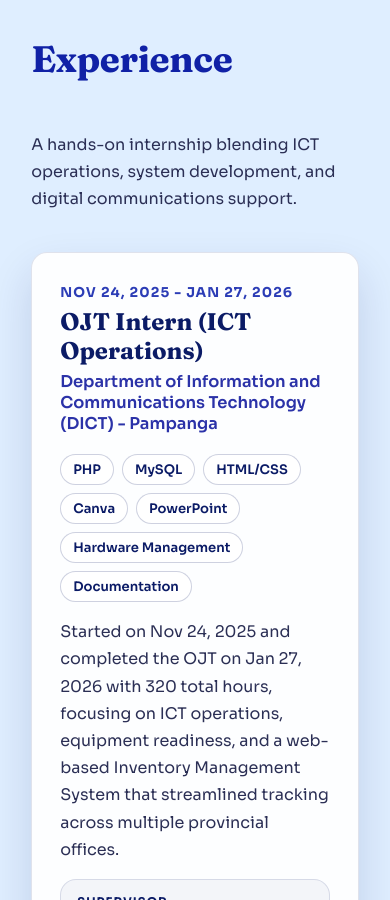
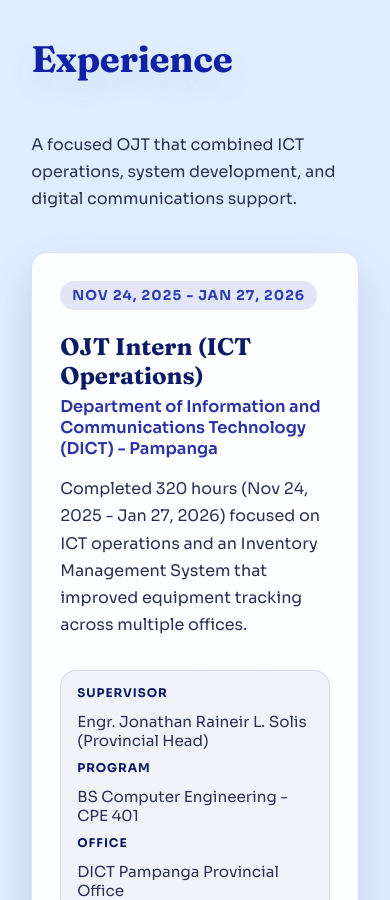
Before and after one commit to Freiderich/Portfolio, a React (Vite) app: page / in a window 390 px wide. Shown: the part 11100-12000 px from the top of the page. Built offline with nearby package versions, Linux system fonts and the light colour scheme.

Commit message:
Fixed Design of Experience and Projects

```diff
--- a/src/components/Experience.jsx
+++ b/src/components/Experience.jsx
@@ -7,27 +7,30 @@ function Experience() {
     company: "Department of Information and Communications Technology (DICT) - Pampanga",
     period: "Nov 24, 2025 - Jan 27, 2026",
     summary:
-      "Started on Nov 24, 2025 and completed the OJT on Jan 27, 2026 with 320 total hours, focusing on ICT operations, equipment readiness, and a web-based Inventory Management System that streamlined tracking across multiple provincial offices.",
+      "Completed 320 hours (Nov 24, 2025 - Jan 27, 2026) focused on ICT operations and an Inventory Management System that improved equipment tracking across multiple offices.",
     details: [
       { label: "Supervisor", value: "Engr. Jonathan Raineir L. Solis (Provincial Head)" },
       { label: "Program", value: "BS Computer Engineering - CPE 401" },
       { label: "Office", value: "DICT Pampanga Provincial Office" },
     ],
     highlights: [
-      "Built an Inventory Management System with authentication, search, and column filtering using PHP and MySQL.",
-      "Managed laptop inventories, labeling, and device readiness for training sessions and exams.",
-      "Supported digital communications with posters, recap videos, and presentation materials.",
-      "Coordinated training logistics, documentation, and certificate distribution to participants.",
+      "Built an Inventory Management System with authentication, search, and filtering (PHP/MySQL).",
+      "Handled equipment inventories, labeling, and readiness for trainings/exams.",
+      "Delivered communications support: posters, recap videos, and certificates.",
     ],
     tasks: [
-      "IT support and equipment organization, including workstation setup and troubleshooting.",
-      "NetAcad course setup, PowerPoint lesson creation, and completion of training modules.",
-      "SPARK social media training outputs, forms, and webinar materials.",
+      "IT support, workstation setup, and troubleshooting.",
+      "NetAcad course setup and training materials (PowerPoint).",
+      "SPARK social media outputs and webinar materials.",
     ],
     learnings: [
-      "Applied PHP/MySQL concepts for CRUD, authentication, and system debugging.",
-      "Used networking fundamentals for device inventory and readiness checks.",
-      "Practiced content design workflows in Canva and presentation tools.",
+      "Applied PHP/MySQL for CRUD, authentication, and debugging.",
+      "Used networking fundamentals for device checks and readiness.",
+      "Improved content design workflows in Canva and presentations.",
+    ],
+    takeaways: [
+      "Strengthened web development, database management, and IT support skills.",
+      "Improved communication, teamwork, and time management.",
     ],
     skills: [
       "PHP",
@@ -48,28 +51,22 @@ function Experience() {
   return (
     <section id="experience" className="experience-section">
       <div className="experience-wrap">
-        <div className="experience-heading">
+        <header className="experience-heading">
           <h2>Experience</h2>
           <p className="experience-lead">
-            A hands-on internship blending ICT operations, system development, and
+            A focused OJT that combined ICT operations, system development, and
             digital communications support.
           </p>
-        </div>
+        </header>
 
-        <div className="experience-grid">
-          <article className="experience-card">
-            <div className="experience-header">
+        <div className="experience-dashboard">
+          <div className="dashboard-main">
+            <article className="dashboard-card intro">
+              <div className="dashboard-header">
+                <span className="experience-date">{dictExperience.period}</span>
                 <div>
-                <span className="experience-date">{dictExperience.period}</span>
                   <h3>{dictExperience.role}</h3>
                   <h4>{dictExperience.company}</h4>
-              </div>
-              <div className="experience-badges">
-                {dictExperience.skills.map((skill) => (
-                  <span key={skill} className="experience-badge">
-                    {skill}
-                  </span>
-                ))}
                 </div>
               </div>
 
@@ -84,8 +81,17 @@ function Experience() {
                 ))}
               </div>
 
-            <div className="experience-columns">
-              <div>
+              <div className="dashboard-badges">
+                {dictExperience.skills.map((skill) => (
+                  <span key={skill} className="experience-badge">
+                    {skill}
+                  </span>
+                ))}
+              </div>
+            </article>
+
+            <div className="dashboard-panels">
+              <div className="panel">
                 <h5 className="experience-subtitle">Key Highlights</h5>
                 <ul className="experience-list">
                   {dictExperience.highlights.map((item) => (
@@ -93,7 +99,7 @@ function Experience() {
                   ))}
                 </ul>
               </div>
-              <div>
+              <div className="panel">
                 <h5 className="experience-subtitle">Primary Tasks</h5>
                 <ul className="experience-list">
                   {dictExperience.tasks.map((item) => (
@@ -101,9 +107,7 @@ function Experience() {
                   ))}
                 </ul>
               </div>
-            </div>
-
-            <div className="experience-learning">
+              <div className="panel">
                 <h5 className="experience-subtitle">Learnings Applied</h5>
                 <ul className="experience-list">
                   {dictExperience.learnings.map((item) => (
@@ -111,9 +115,11 @@ function Experience() {
                   ))}
                 </ul>
               </div>
-          </article>
+            </div>
+          </div>
 
-          <aside className="experience-stats">
+          <aside className="dashboard-side">
+            <div className="stat-grid">
               {dictExperience.stats.map((stat) => (
                 <div key={stat.label} className="stat-card">
                   <span className="stat-label">{stat.label}</span>
@@ -124,6 +130,7 @@ function Experience() {
                 <span className="stat-label">Impact</span>
                 <span className="stat-value">Improved inventory visibility and training readiness</span>
               </div>
+            </div>
           </aside>
         </div>
       </div>
--- a/src/styles/Experience.css
+++ b/src/styles/Experience.css
@@ -8,17 +8,21 @@
   overflow: hidden;
 }
 
+
 .experience-section h2 {
   font-size: clamp(2.3rem, 3.2vw, 3rem);
   margin-bottom: 50px;
   color: #1021a6;
   font-family: 'Fraunces', serif;
   letter-spacing: -0.01em;
+  text-shadow: 0 12px 30px rgba(11, 27, 102, 0.12);
 }
 
 .experience-wrap {
   max-width: 1100px;
   margin: 0 auto;
+  position: relative;
+  z-index: 1;
 }
 
 .experience-heading {
@@ -26,15 +30,6 @@
   margin-bottom: 40px;
 }
 
-.experience-kicker {
-  display: inline-block;
-  font-size: 0.85rem;
-  font-weight: 700;
-  letter-spacing: 0.18em;
-  text-transform: uppercase;
-  color: #2c3db6;
-  margin-bottom: 10px;
-}
 
 .experience-lead {
   max-width: 680px;
@@ -43,14 +38,19 @@
   line-height: 1.7;
 }
 
-.experience-grid {
+.experience-dashboard {
   display: grid;
-  grid-template-columns: minmax(0, 1.2fr) minmax(0, 0.8fr);
+  grid-template-columns: minmax(0, 1.6fr) minmax(0, 0.8fr);
   gap: 24px;
   align-items: start;
 }
 
-.experience-card {
+.dashboard-main {
+  display: grid;
+  gap: 18px;
+}
+
+.dashboard-card {
   background: rgba(255, 255, 255, 0.92);
   border-radius: 26px;
   padding: 28px;
@@ -58,14 +58,24 @@
   border: 1px solid rgba(11, 27, 102, 0.12);
   box-shadow: 0 20px 44px rgba(11, 27, 102, 0.14);
   backdrop-filter: blur(8px);
+  transition: transform 0.2s ease, box-shadow 0.2s ease;
 }
 
-.experience-header {
+.dashboard-card:hover {
+  transform: translateY(-4px);
+  box-shadow: 0 26px 60px rgba(11, 27, 102, 0.18);
+}
+
+.dashboard-card.intro {
+  display: grid;
+  gap: 16px;
+}
+
+.dashboard-header {
   display: flex;
-  gap: 20px;
   justify-content: space-between;
+  gap: 16px;
   align-items: flex-start;
-  margin-bottom: 16px;
 }
 
 .experience-date {
@@ -76,27 +86,30 @@
   text-transform: uppercase;
   letter-spacing: 0.08em;
   margin-bottom: 6px;
+  background: rgba(44, 61, 182, 0.12);
+  padding: 6px 12px;
+  border-radius: 999px;
 }
 
-.experience-card h3 {
+.dashboard-card h3 {
   margin: 0 0 6px;
   font-size: 1.5rem;
   color: #0b1b66;
   font-family: 'Fraunces', serif;
 }
 
-.experience-card h4 {
+.dashboard-card h4 {
   margin: 0;
   font-size: 1.02rem;
   font-weight: 600;
   color: #2b32a8;
 }
 
-.experience-badges {
+.dashboard-badges {
   display: flex;
   flex-wrap: wrap;
   gap: 8px;
-  justify-content: flex-end;
+  justify-content: flex-start;
 }
 
 .experience-badge {
@@ -106,7 +119,8 @@
   font-size: 0.82rem;
   font-weight: 600;
   color: #0b1b66;
-  background: rgba(255, 255, 255, 0.7);
+  background: rgba(255, 255, 255, 0.8);
+  box-shadow: 0 10px 18px rgba(11, 27, 102, 0.12);
 }
 
 .experience-summary {
@@ -121,7 +135,7 @@
   padding: 14px 16px;
   border-radius: 16px;
   border: 1px solid rgba(11, 27, 102, 0.12);
-  background: rgba(11, 27, 102, 0.04);
+  background: linear-gradient(135deg, rgba(11, 27, 102, 0.05), rgba(44, 61, 182, 0.06));
   margin-bottom: 18px;
 }
 
@@ -146,16 +160,26 @@
   text-align: right;
 }
 
-.experience-columns {
+.dashboard-panels {
   display: grid;
   grid-template-columns: repeat(2, minmax(0, 1fr));
-  gap: 20px;
-  margin-bottom: 18px;
+  gap: 18px;
 }
 
-.experience-learning {
-  padding-top: 8px;
-  border-top: 1px solid rgba(11, 27, 102, 0.12);
+.panel {
+  background: rgba(255, 255, 255, 0.72);
+  border-radius: 22px;
+  padding: 22px;
+  text-align: left;
+  border: 1px solid rgba(11, 27, 102, 0.12);
+  box-shadow: 0 18px 36px rgba(11, 27, 102, 0.12);
+  backdrop-filter: blur(6px);
+  transition: transform 0.2s ease, box-shadow 0.2s ease;
+}
+
+.panel:hover {
+  transform: translateY(-3px);
+  box-shadow: 0 24px 48px rgba(11, 27, 102, 0.16);
 }
 
 .experience-subtitle {
@@ -197,8 +221,13 @@
   gap: 16px;
 }
 
+.stat-grid {
+  display: grid;
+  gap: 16px;
+}
+
 .stat-card {
-  background: #0b1b66;
+  background: linear-gradient(140deg, #0b1b66, #1f35b0);
   color: #ffffff;
   padding: 20px;
   border-radius: 18px;
@@ -208,6 +237,19 @@
 
 .stat-card.highlight {
   background: linear-gradient(140deg, #0b1b66, #2c3db6);
+  position: relative;
+  overflow: hidden;
+}
+
+.stat-card.highlight::before {
+  content: "";
+  position: absolute;
+  top: -60%;
+  right: -40%;
+  width: 140px;
+  height: 140px;
+  background: rgba(255, 255, 255, 0.12);
+  border-radius: 50%;
 }
 
 .stat-label {
@@ -227,20 +269,20 @@
 }
 
 @media (max-width: 900px) {
-  .experience-grid {
+  .experience-dashboard {
     grid-template-columns: 1fr;
   }
 
-  .experience-header {
+  .dashboard-panels {
+    grid-template-columns: repeat(2, minmax(0, 1fr));
+  }
+
+  .dashboard-header {
     flex-direction: column;
   }
 
-  .experience-badges {
+  .dashboard-badges {
     justify-content: flex-start;
-  }
-
-  .experience-columns {
-    grid-template-columns: 1fr;
   }
 }
 
@@ -249,8 +291,13 @@
     padding: 100px 8% 110px;
   }
 
-  .experience-card,
-  .stat-card {
+  .dashboard-panels {
+    grid-template-columns: 1fr;
+  }
+
+  .dashboard-card,
+  .stat-card,
+  .panel {
     border-radius: 16px;
   }
 
--- a/src/styles/Projects.css
+++ b/src/styles/Projects.css
@@ -139,7 +139,7 @@
 
 .projects-group {
   margin-bottom: 42px;
-  padding-right: 200px;
+  padding-right: 140px;
   min-height: 520px;
 }
 
@@ -168,7 +168,7 @@
 /* Divider line */
 .projects-header {
   position: absolute;
-  right: 24px;
+  right: 120px;
   top: 180px;
   z-index: 1;
   margin: 0;
```
Lines whose indentation alone changed are shown as unchanged.
